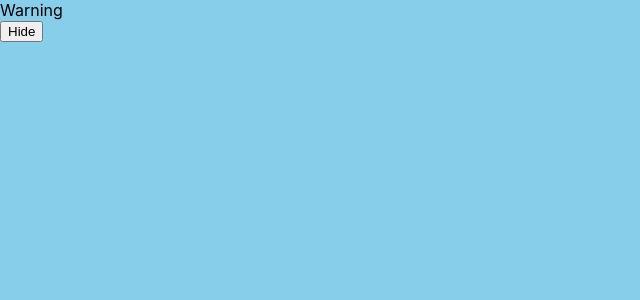
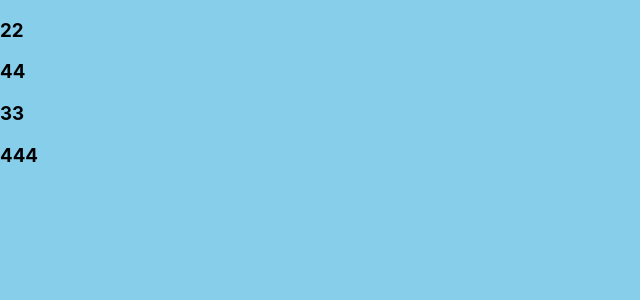
Before and after one commit to Mdhamza77/React, a React (Create React App) app: page / in a window 1280 px wide. Shown: the top 300 px of the page, without its empty margins (0-640 px from the left). Built offline with nearby package versions, Linux system fonts and the light colour scheme.

Commit message:
Implementation on various  List and Keys

```diff
--- a/src/index.js
+++ b/src/index.js
@@ -4,44 +4,25 @@ import App from './App';
 import './index.css';
 //import App from './App' ;
 import reportWebVitals from './reportWebVitals';
+const root = ReactDOM.createRoot(document.getElementById('root'))
 
-  const root = ReactDOM.createRoot(document.getElementById('root'));
 
-  function Warn(props){
-    if(!props.warn){
-      return null ;
-    }
-    return (
-      <div>
-            Warning
-      </div>
-    )
-  }
+function X(props) {
+    return  <p>{props.value}</p>
+}
+function Rern(props) {
+    const y = props.y
+    return(
+        <h3>
+        {y.map((z)=> <X key={z.toString()} value ={z} />)
+}</h3> )
 
-  class Prevent extends React.Component {
-    constructor(props) {
-      super(props);
-      this.state = {show : true}
-      this.Toggle = this.Toggle.bind(this);
-    }
-     Toggle(){
-      this.setState(state =>({
-            show : !state.show
-      }))
-     }
-     render()  {
-      return  (
-        <div>
-            <Warn warn= {this.state.show} />
-            <button onClick = {this.Toggle}>{this.state.show ? 'Hide' : 'Show'}
-            </button>
+}
 
-        </div>
-      )
-     }
-  }
+const q = [22,44,33,444]
+root.render(<Rern y={q}/>)
 
-  root.render(<Prevent/>)
+
 
 console.log("Define React ?")
 // If you want to start measuring performance in your app, pass a function
```
Also changed, not shown: src/listKeys.js (added, +63 -0 lines), src/Sample.txt.
